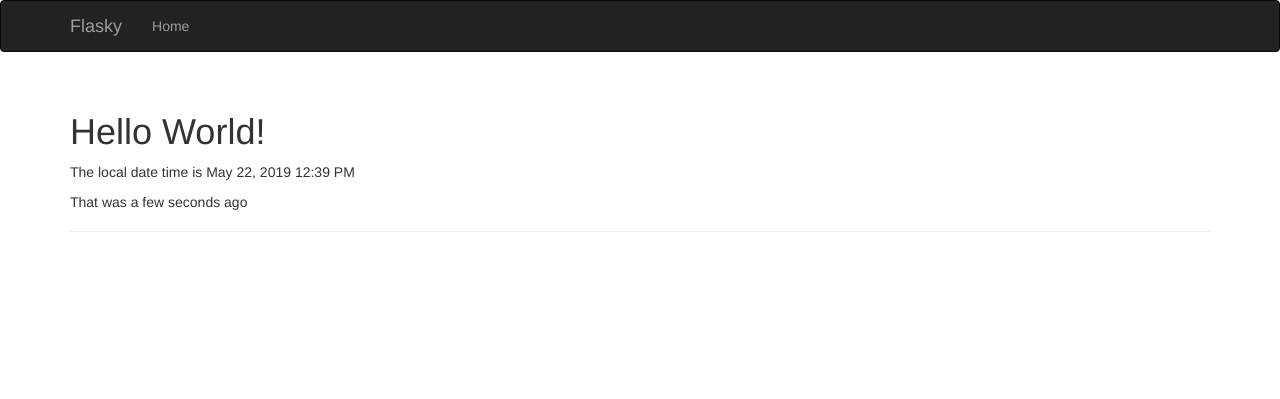
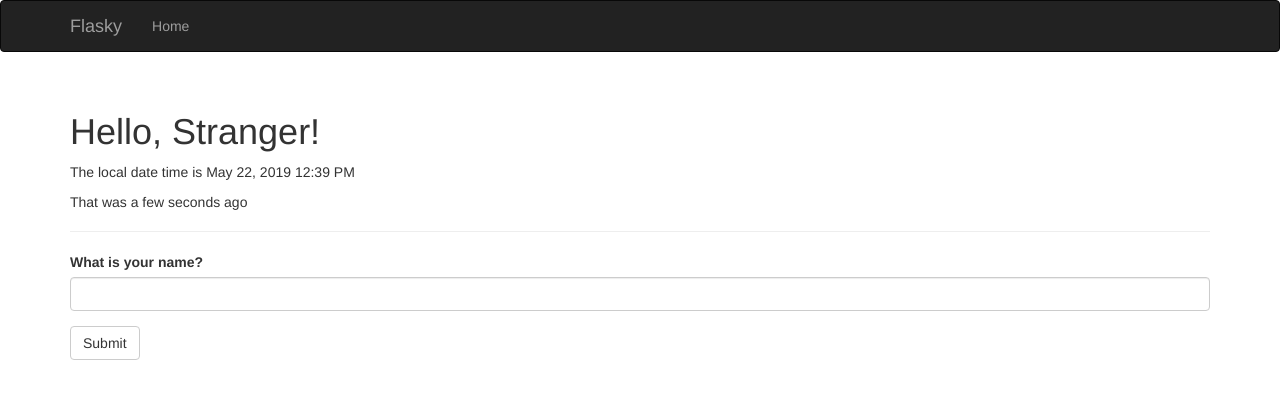
Before and after one commit to piotrlgol/Flask_learn, a Flask app: page / in a window 1280 px wide. Shown: the top 399 px of the page. Run offline with Flask 2, Linux system fonts and the light colour scheme; some libraries are stand-ins or nearby versions.

Commit message:
Added form handling

```diff
--- a/App.py
+++ b/App.py
@@ -3,14 +3,23 @@ from flask import render_template
 from flask_bootstrap import Bootstrap
 from flask_moment import Moment
 from datetime import datetime
+from flask_wtf import FlaskForm
+from wtforms import StringField, SubmitField
+from wtforms.validators import DataRequired
 
 app = Flask(__name__)
+app.config['SECRET_KEY'] = 'This Particular String'
 bootstrap = Bootstrap(app)
 moment = Moment(app)
 
-@app.route('/')
+@app.route('/', methods=['GET', 'POST'])
 def index():
-    return render_template('index.html', current_time=datetime.utcnow())
+    name = None
+    form = NameForm()
+    if form.validate_on_submit():
+        name = form.name.data
+        form.name.data = ''
+    return render_template('index.html', form=form, name=name, current_time=datetime.utcnow())
 
 @app.route('/user/<name>')
 def user(name):
@@ -24,5 +33,9 @@ def page_not_found(e):
 def page_not_found(e):
     return render_template('500.html'), 500
 
+class NameForm(FlaskForm):
+    name = StringField('What is your name?', validators=[DataRequired()])
+    submit = SubmitField('Submit')
+
 if __name__ == '__main__':
     app.run(host='0.0.0.0',debug = True)
--- a/templates/index.html
+++ b/templates/index.html
@@ -1,9 +1,13 @@
 {% extends "base.html" %}
+{% import "bootstrap/wtf.html" as wtf %}
+
 {% block title %}Flasky{% endblock %}
 {% block page_content %}
 <div class="page-header">
-    <h1>Hello World!</h1>
+    <h1>Hello, {% if name %}{{name}}{% else %}Stranger{% endif %}!</h1>
     <p>The local date time is {{moment(current_time).format('LLL')}}</p>
     <p>That was {{moment(current_time).fromNow(refresh=True)}}</p>
+
 </div>
+{{wtf.quick_form(form)}}
 {% endblock %}
```
